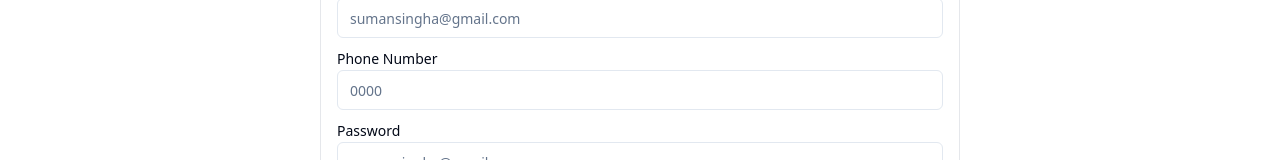
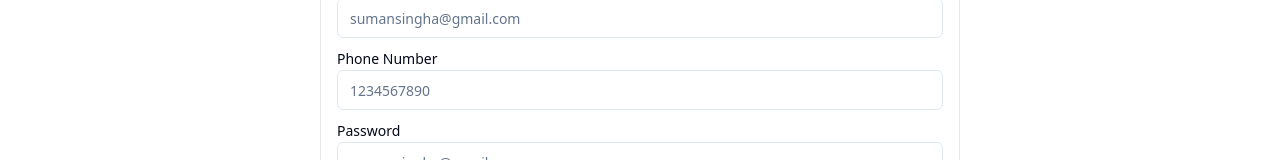
Before and after one commit to SumanSingha05/Job-Hunt, a React (Vite) app in the folder Frontend/: page /signup in a window 1280 px wide. Shown: the part 267-427 px from the top of the page. Built offline with nearby package versions, Linux system fonts and the light colour scheme.

Commit message:
bug testing code

```diff
--- a/Frontend/src/components/auth/Login.jsx
+++ b/Frontend/src/components/auth/Login.jsx
@@ -6,6 +6,7 @@ import { Input } from '../ui/input'
 import { Button } from '../ui/button'
 import { Link } from 'react-router-dom'
 import { RadioGroup,  } from '../ui/radio-group'
+import { toast } from 'sonner'
 const Login = () => {
   const [input, setInput] = useState({
     email: "",
@@ -32,7 +33,9 @@ const Login = () => {
         toast.success(res.data.message);
       }
     } catch (error) {
-      console.log(error)
+      console.log(error);
+      toast.error(error.response.data.message);
+
     }
   }
 
--- a/Frontend/src/components/auth/Signup.jsx
+++ b/Frontend/src/components/auth/Signup.jsx
@@ -5,10 +5,12 @@ import { Input } from '../ui/input'
 import { Button } from '../ui/button'
 import { Link, useNavigate } from 'react-router-dom'
 import { useState } from 'react'
-import { RadioGroup, } from '../ui/radio-group'
-import { Toaster } from '../ui/sonner'
+import { RadioGroup } from '../ui/radio-group'
 import { toast } from 'sonner'
+import axios from 'axios'
+import { USER_API_END_POINT } from '@/utils/constant'
 const Signup = () => {
+
 
   const [input, setInput] = useState({
     fullname: "",
@@ -44,7 +46,7 @@ const Signup = () => {
         headers: {
           "Content-Type": "multipart/form-data"
         },
-        withCredentials: true,
+        // withCredentials: true,
       });
       if (res.data.success) {
         navigate("/login");
@@ -85,11 +87,11 @@ const Signup = () => {
           <div className='my-2'>
             <Label>Phone Number</Label>
             <Input
-              type="Phone Number "
+              type="tel"
               value={input.phoneNumber}
-              name="PhoneNumber"
+              name="phoneNumber"
               onChange={changeEventHandler}
-              placeholder="0000"
+              placeholder="1234567890"
             />
           </div>
           <div className='my-2'>
--- /dev/null
+++ b/Frontend/src/utils/constant.js
@@ -0,0 +1 @@
+export const USER_API_END_POINT="http://localhost:8000/api/v1/user";
```
Also changed, not shown: 2 other files (tests, documents, lock files or other folders).
